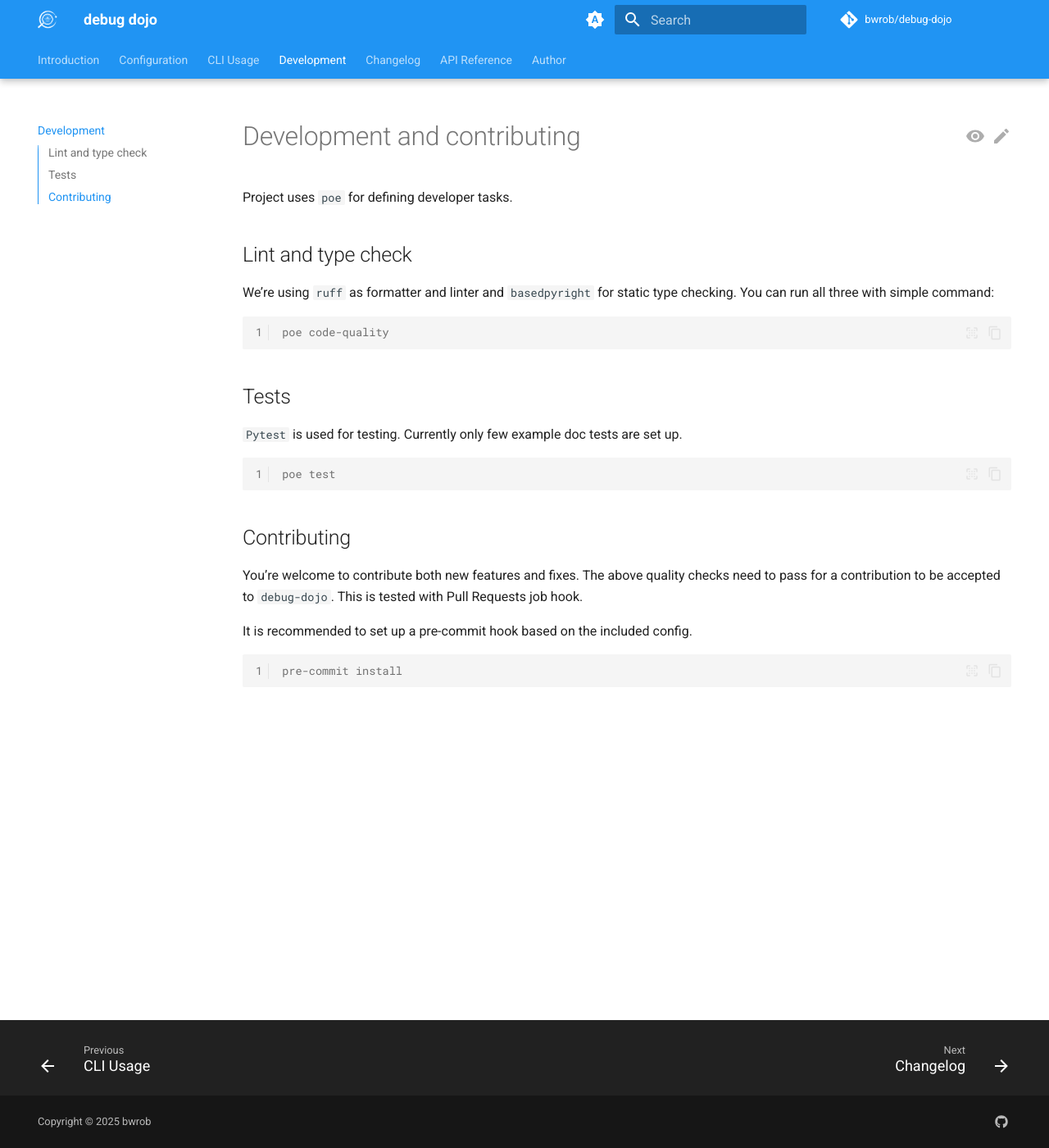
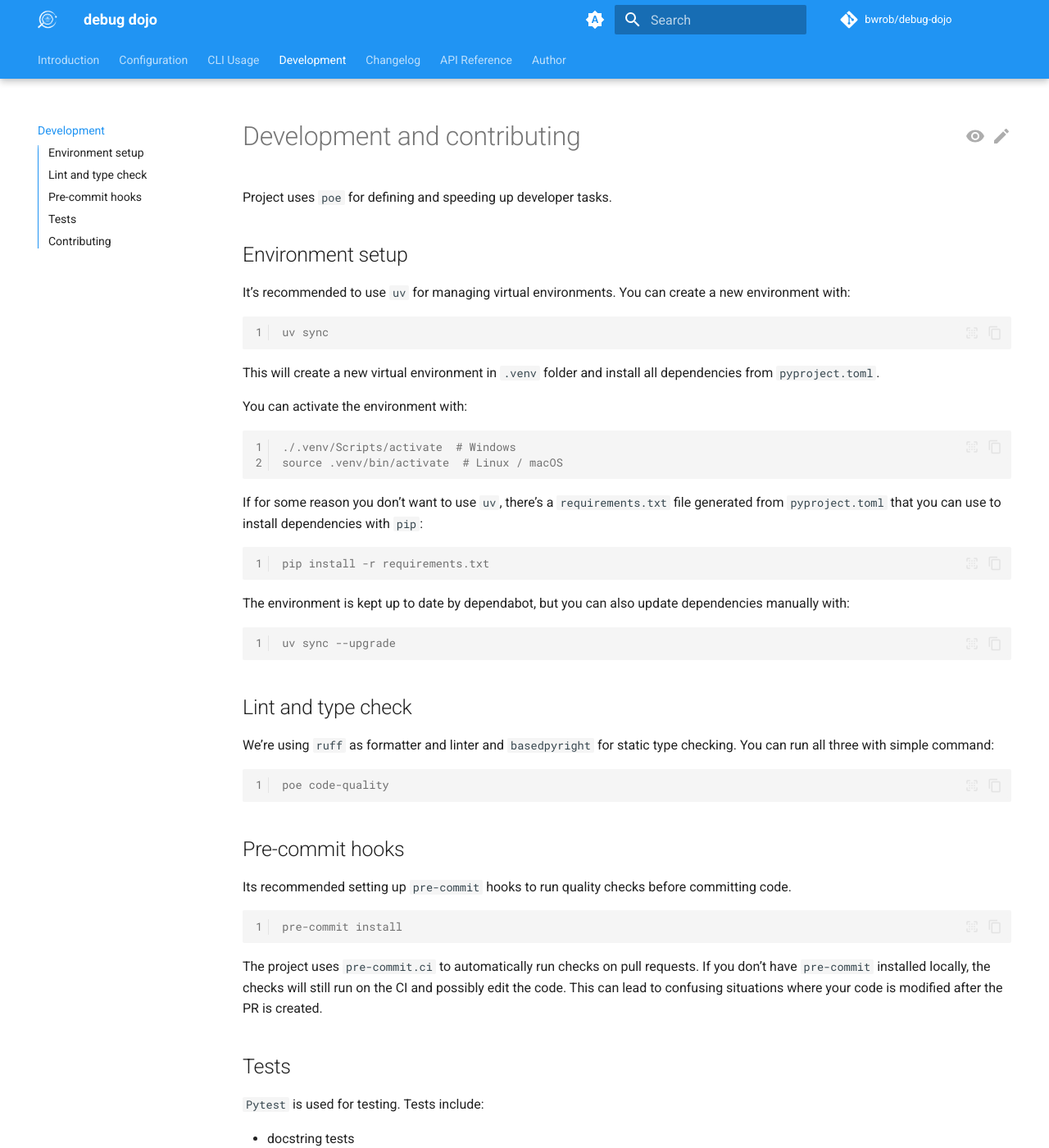
Before and after one commit to bwrob/debug-dojo, an MkDocs documentation site: the page built from docs/development.md, in a window 1280 px wide and 1400 px high. Shown: the whole window at 82% size. Built offline with MkDocs 1.6.1 and Material for MkDocs 9.7.7, drawn with Linux system fonts in a browser that asks for light colours; comment, search, counter and statistics services are not loaded; some of the changed text lies outside the part shown.

Commit message:
updated docs

````diff
--- a/docs/development.md
+++ b/docs/development.md
@@ -1,7 +1,36 @@
 
 # Development and contributing
 
-Project uses `poe` for defining developer tasks.
+Project uses `poe` for defining and speeding up developer tasks.
+
+## Environment setup
+
+It's recommended to use `uv` for managing virtual environments. You can create a new environment with:
+
+```console
+uv sync
+```
+
+This will create a new virtual environment in `.venv` folder and install all dependencies from `pyproject.toml`.
+
+You can activate the environment with:
+
+```console
+./.venv/Scripts/activate  # Windows
+source .venv/bin/activate  # Linux / macOS
+```
+
+If for some reason you don't want to use `uv`, there's a `requirements.txt` file generated from `pyproject.toml` that you can use to install dependencies with `pip`:
+
+```console
+pip install -r requirements.txt
+```
+
+The environment is kept up to date by dependabot, but you can also update dependencies manually with:
+
+```console
+uv sync --upgrade
+```
 
 ## Lint and type check
 
@@ -12,20 +41,32 @@ You can run all three with simple command:
 poe code-quality
 ```
 
+## Pre-commit hooks
+
+Its recommended setting up `pre-commit` hooks to run quality checks before committing code.
+
+```console
+pre-commit install
+```
+
+The project uses `pre-commit.ci` to automatically run checks on pull requests. If you don't have `pre-commit` installed locally, the checks will still run on the CI and possibly edit the code. This can lead to confusing situations where your code is modified after the PR is created.
+
 ## Tests
 
-`Pytest` is used for testing. Currently only few example doc tests are set up.
+`Pytest` is used for testing. Tests include:
+
+- docstring tests
+- unit tests for internal functions
+- integration tests for command line interface using `CLI Runner` from `Typer`.
+
+You can run all tests with:
 
 ```console
 poe test
 ```
 
+(this is just a shortcut for `pytest` with some additional options).
+
 ## Contributing
 
 You're welcome to contribute both new features and fixes. The above quality checks need to pass for a contribution to be accepted to `debug-dojo`. This is tested with Pull Requests job hook.
-
-It is recommended to set up a pre-commit hook based on the included config.
-
-```console
-pre-commit install
-```
````
Also changed, not shown: docs/changelog.md (+4 -0 lines), docs/index.md (+6 -0 lines), 2 other files.
